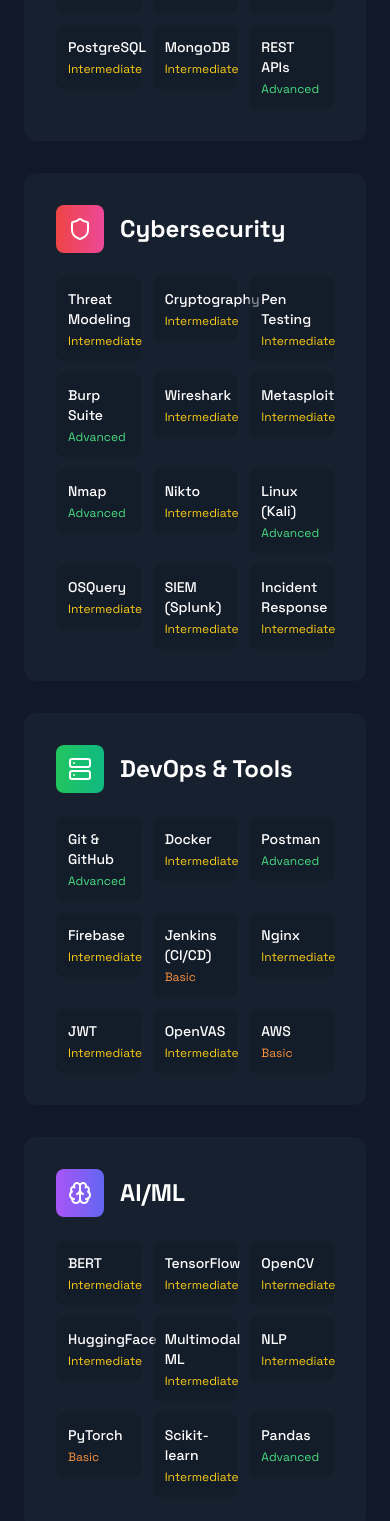
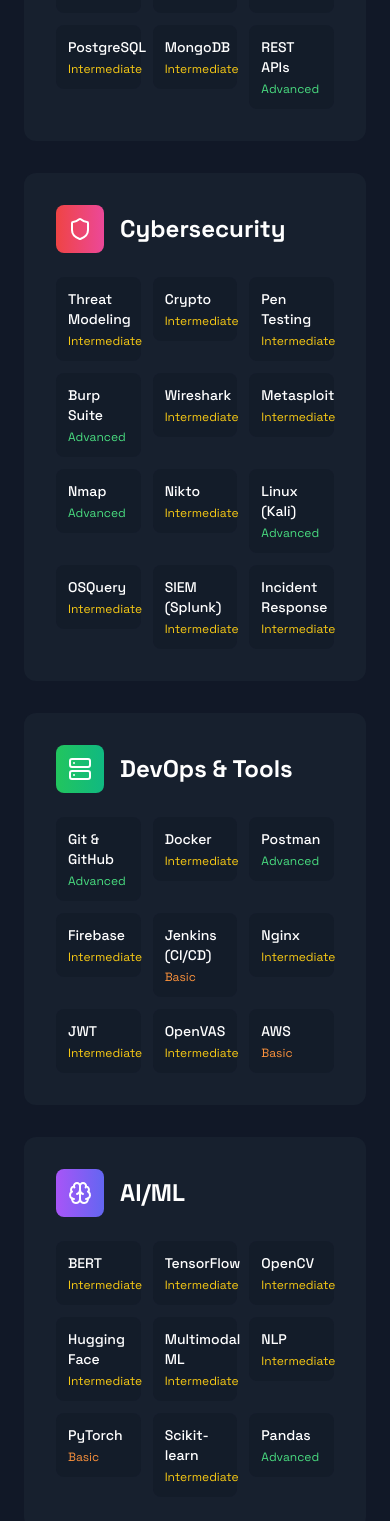
Before and after one commit to SahilWadhwani/sahil-portfolio, a React (Vite) app: page / in a window 390 px wide. Shown: the part 3320-4841 px from the top of the page. Built offline with nearby package versions, Linux system fonts and the light colour scheme.

Commit message:
fixed skills section responsiveness

```diff
--- a/src/components/Skills.tsx
+++ b/src/components/Skills.tsx
@@ -31,7 +31,7 @@
       direction: 'right' as const,
       skills: [
         { name: 'Threat Modeling', level: 'Intermediate' },
-        { name: 'Cryptography', level: 'Intermediate' },
+        { name: 'Crypto', level: 'Intermediate' },
         { name: 'Pen Testing', level: 'Intermediate' },
         { name: 'Burp Suite', level: 'Advanced' },
         { name: 'Wireshark', level: 'Intermediate' },
@@ -70,7 +70,7 @@
         { name: 'BERT', level: 'Intermediate' },
         { name: 'TensorFlow', level: 'Intermediate' },
         { name: 'OpenCV', level: 'Intermediate' },
-        { name: 'HuggingFace', level: 'Intermediate' },
+        { name: 'Hugging Face', level: 'Intermediate' },
         { name: 'Multimodal ML', level: 'Intermediate' },
         { name: 'NLP', level: 'Intermediate' },
         { name: 'PyTorch', level: 'Basic' },
```
